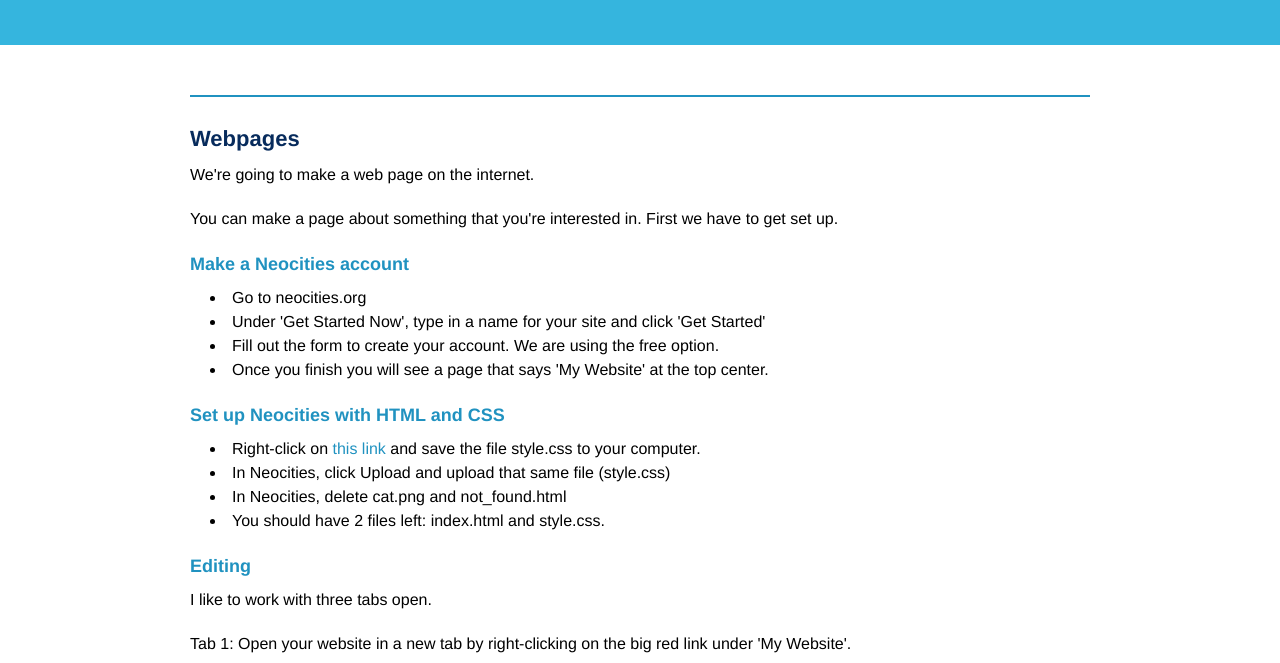
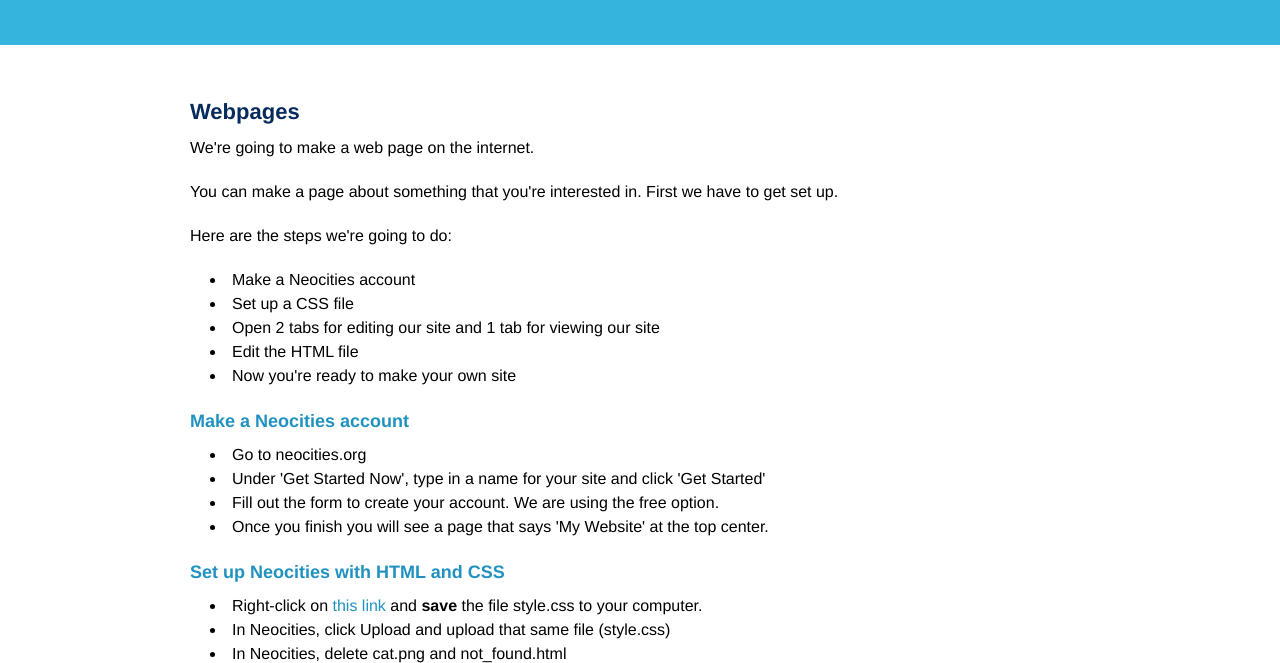
Before and after one commit to codeclubakl/codeclubakl.github.io, a plain HTML site: page make-a-page/index.html in a window 1280 px wide. Shown: the part 137-800 px from the top of the page. Drawn offline with Linux system fonts and the light colour scheme; a web font is replaced by a local one.

Commit message:
update web tutorial

```diff
--- a/make-a-page/index.html
+++ b/make-a-page/index.html
@@ -17,13 +17,21 @@
     </header>
     <div class="container">
 
-      <hr>
-
       <h2>Webpages</h2>
 
       <p>We're going to make a web page on the internet.</p>
 
       <p>You can make a page about something that you're interested in. First we have to get set up.</p>
+
+      <p>Here are the steps we're going to do:</p>
+
+      <ul>
+        <li>Make a Neocities account</li>
+        <li>Set up a CSS file</li>
+        <li>Open 2 tabs for editing our site and 1 tab for viewing our site</li>
+        <li>Edit the HTML file</li>
+        <li>Now you're ready to make your own site</li>
+      </ul>
 
       <h3>Make a Neocities account</h3>
 
@@ -37,11 +45,13 @@
       <h3>Set up Neocities with HTML and CSS</h3>
 
       <ul>
-        <li>Right-click on <a href="example/style.css">this link</a> and save the file style.css to your computer.</li>
+        <li>Right-click on <a href="example/style.css">this link</a> and <b>save</b> the file style.css to your computer.</li>
         <li>In Neocities, click Upload and upload that same file (style.css)</li>
         <li>In Neocities, delete cat.png and not_found.html</li>
         <li>You should have 2 files left: index.html and style.css.</li>
       </ul>
+
+      <img src="index_and_style.png">
 
       <h3>Editing</h3>
 
@@ -91,6 +101,8 @@
         Click 'save changes' to save. (You might have to scroll down. It's the big red button in the middle.)
         </p>
 
+        <img src="save_changes.png">
+
         <p>Now switch to the tab that shows your website. Refresh the pages and you should see your changes appear.</p>
 
         <p>It should look like this.</p>
@@ -99,7 +111,7 @@
 
         <p>Congratulations! You have made a beautiful website! Well, kind of.</p>
 
-        <p>Coming soon: How to change it...</p>
+        <p>Maybe you want to change it a little... click through to <a href="/make-a-page/2/">part two</a>.</p>
 
     </div>
   </body>
--- a/stylesheets/stylesheet.css
+++ b/stylesheets/stylesheet.css
@@ -77,6 +77,10 @@
 }
 a:hover {
   color: #35B5DE;
+}
+
+b {
+  font-weight: bold;
 }
 
 header {
```
Also changed, not shown: make-a-page/2/index.html (+5 -3 lines), make-a-page/index_and_style.png (added), make-a-page/save_changes.png (added).
